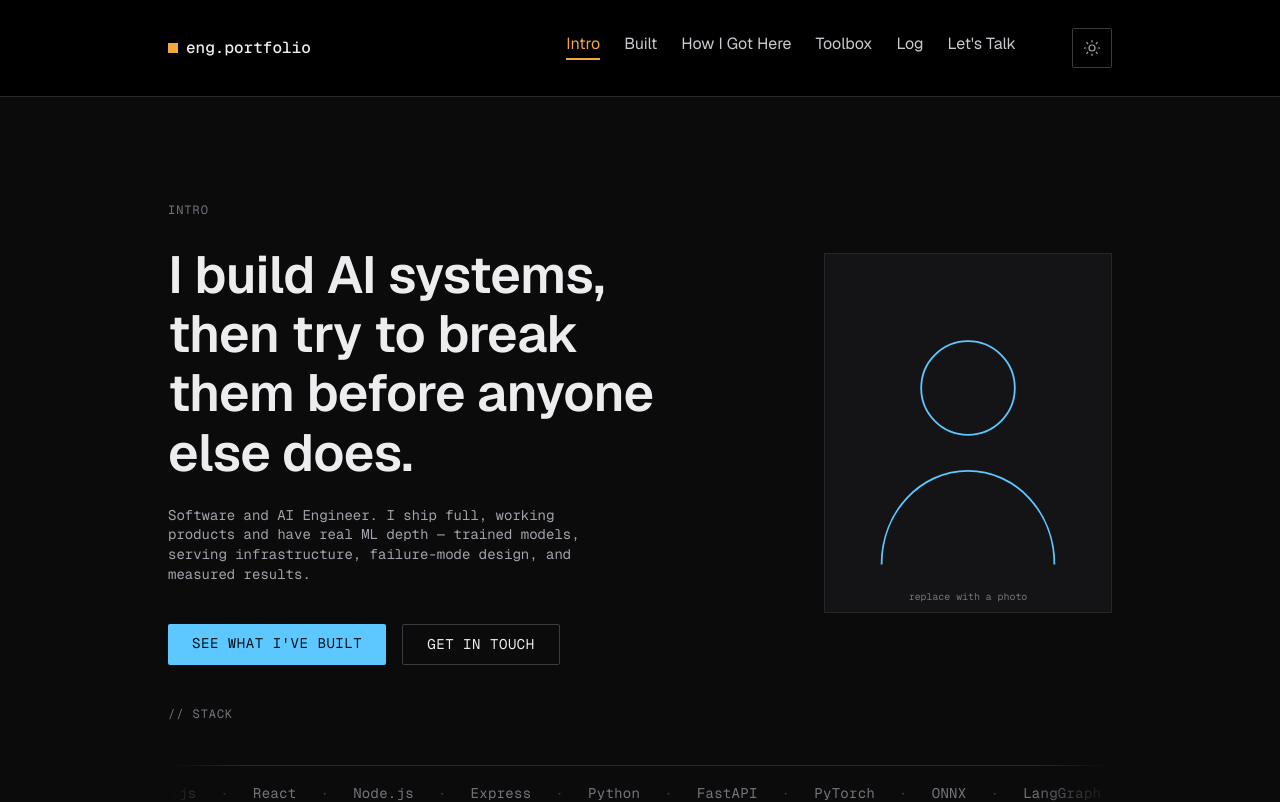
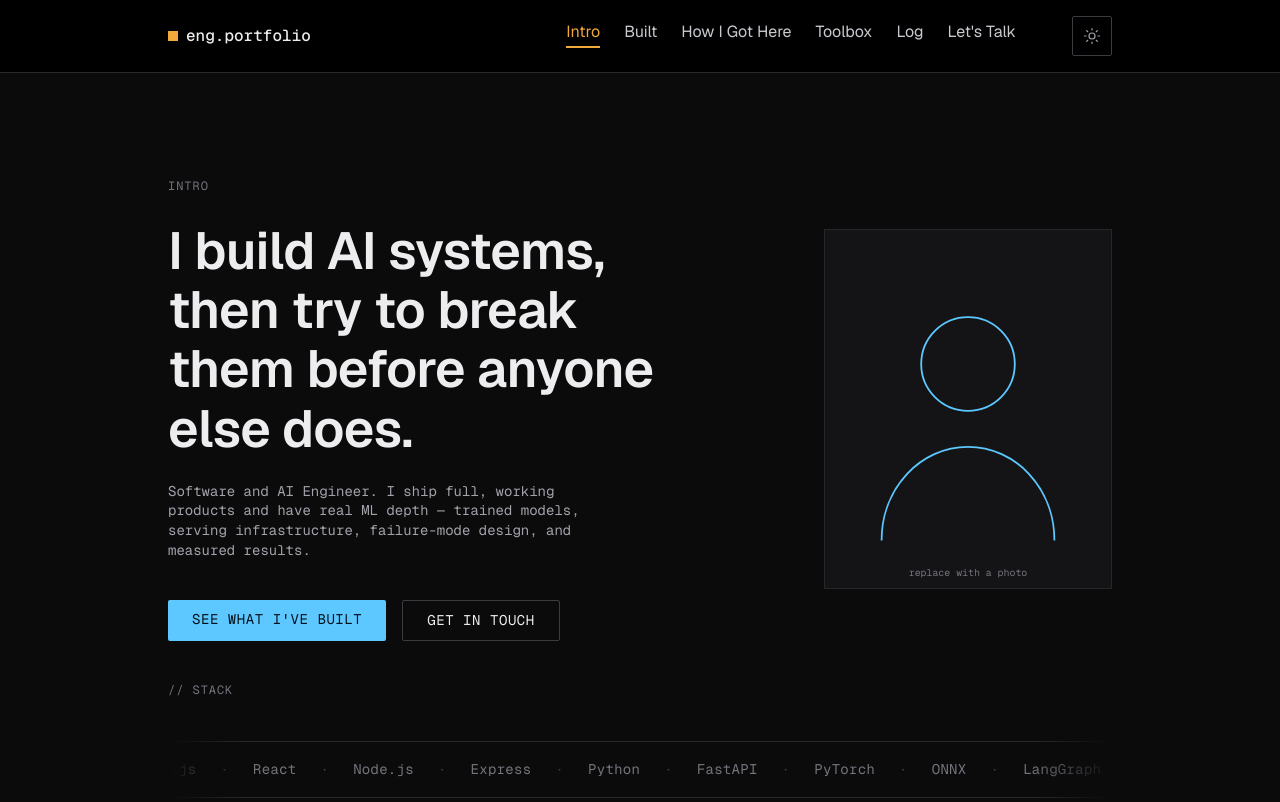
Before and after one commit to IshakAbdiazizHussen/Ishak-Abdiaziz----Portfolio, a Next.js app in the folder frontend/: page / in a window 1280 px wide. Shown: the top 802 px of the page. Built offline with nearby package versions, Linux system fonts and the light colour scheme; no server answers.

Commit message:
fixing height issue

```diff
--- a/frontend/components/Nav.module.css
+++ b/frontend/components/Nav.module.css
@@ -25,7 +25,7 @@
   gap: var(--space-md);
   max-width: var(--width-page);
   margin-inline: auto;
-  padding: 1.75rem var(--page-pad);
+  padding: 1rem var(--page-pad);
 }
 
 .brand {
```
